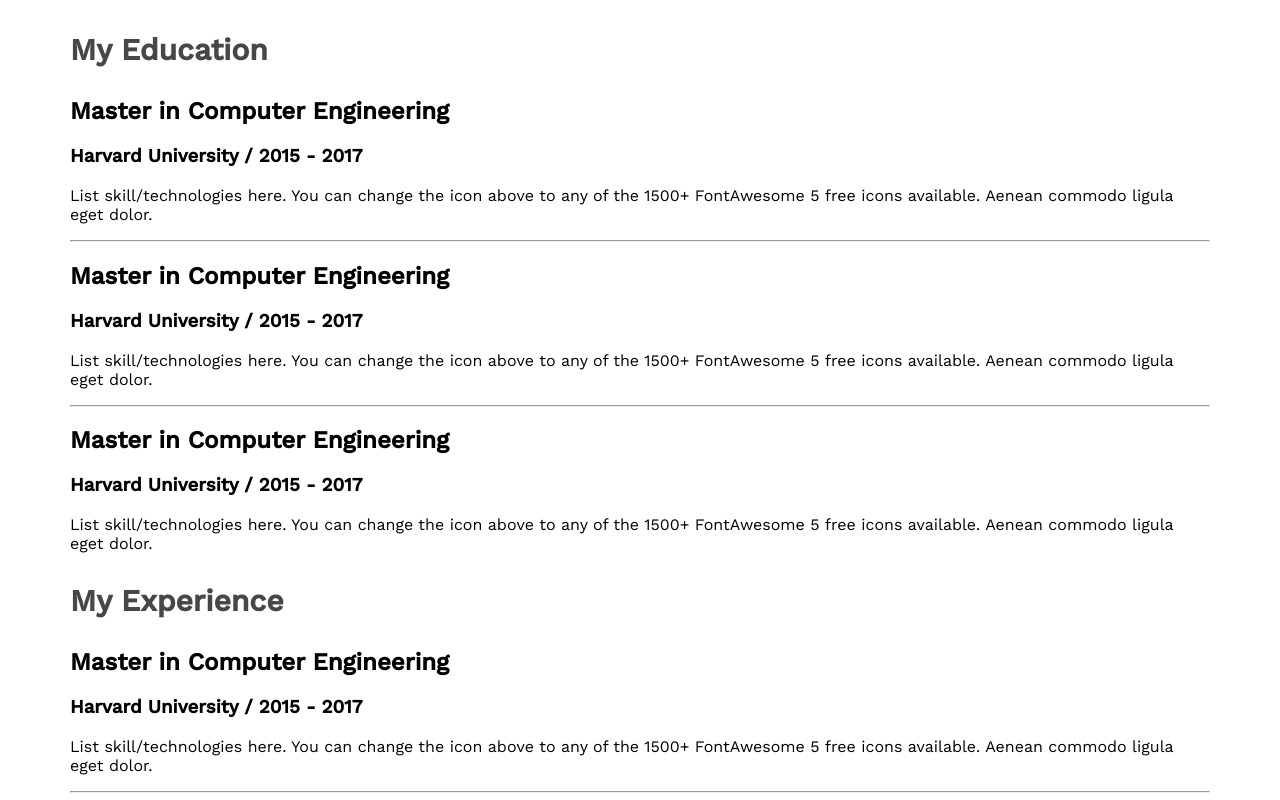
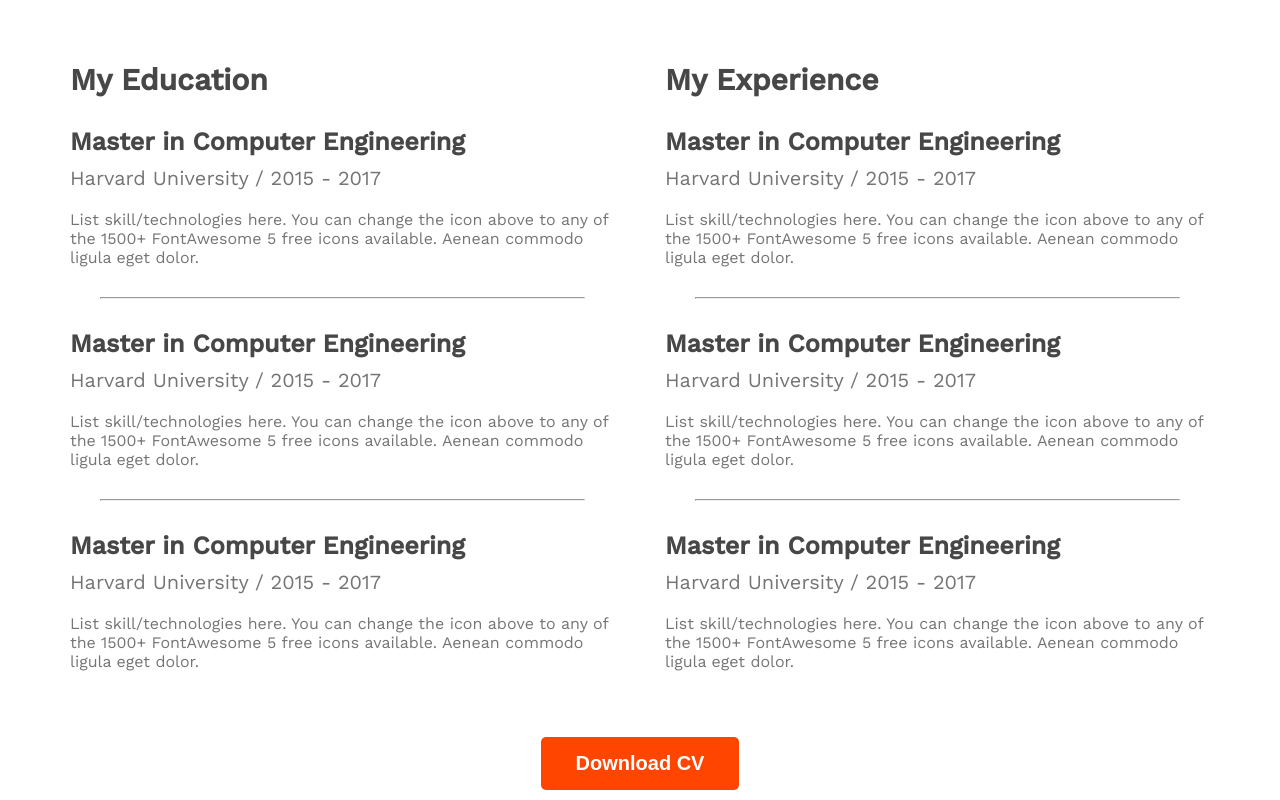
Before and after one commit to nafiulalis/personal-portfolio, a plain HTML site: page index.html in a window 1280 px wide. Shown: the part 2460-3260 px from the top of the page. Drawn offline with nearby package versions, Linux system fonts and the light colour scheme.

Commit message:
Finished Resume section

```diff
--- a/Styles/portfolio.css
+++ b/Styles/portfolio.css
@@ -183,3 +183,37 @@ main section {
     font-weight: 700;
 
 }
+
+.resume-container {
+    display: flex;
+    gap: 50px;
+}
+
+.resume-item-discription {
+    color: #757575;
+    font-size: 16px;
+    font-weight: 400;
+}
+
+.resume-item-institution {
+    color: #757575;
+    font-size: 20px;
+    font-weight: 400;
+    margin-bottom: 20px;
+    margin-top: 0;
+}
+
+.resume-item-title {
+    color: #474747;
+    font-size: 25px;
+    font-weight: 700;
+    margin-bottom: 10px;
+
+}
+.resume-container hr{
+    margin: 30px;
+}
+.download-cv{
+    text-align: center;
+    margin-top: 50px;
+}
--- a/index.html
+++ b/index.html
@@ -135,6 +135,9 @@
                         </div>
                     </div>
                 </div>
+                <div class="download-cv">
+                    <button class="primary-button">Download CV</button>
+                </div>
             </section>
     </main>
     <footer>
```
